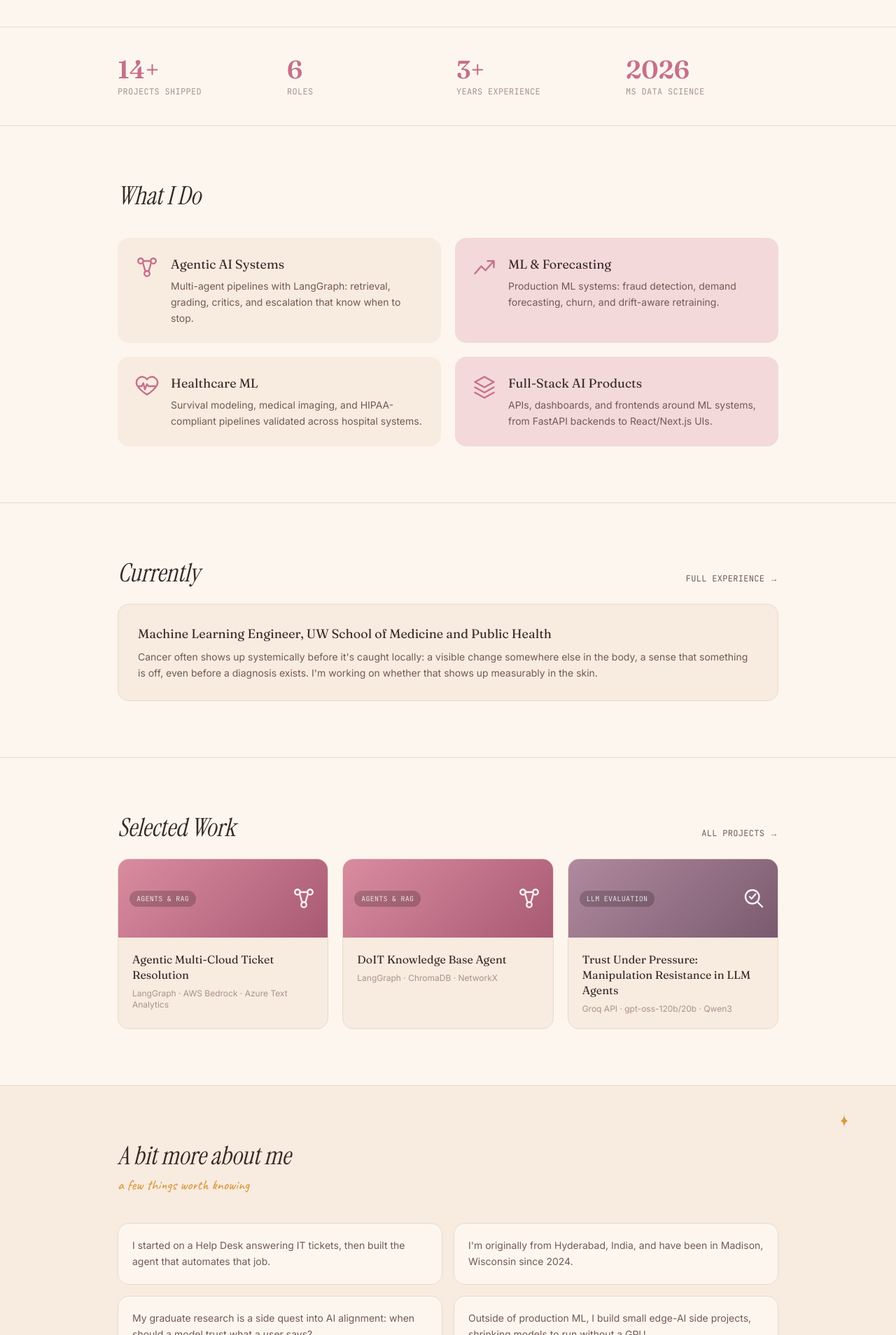
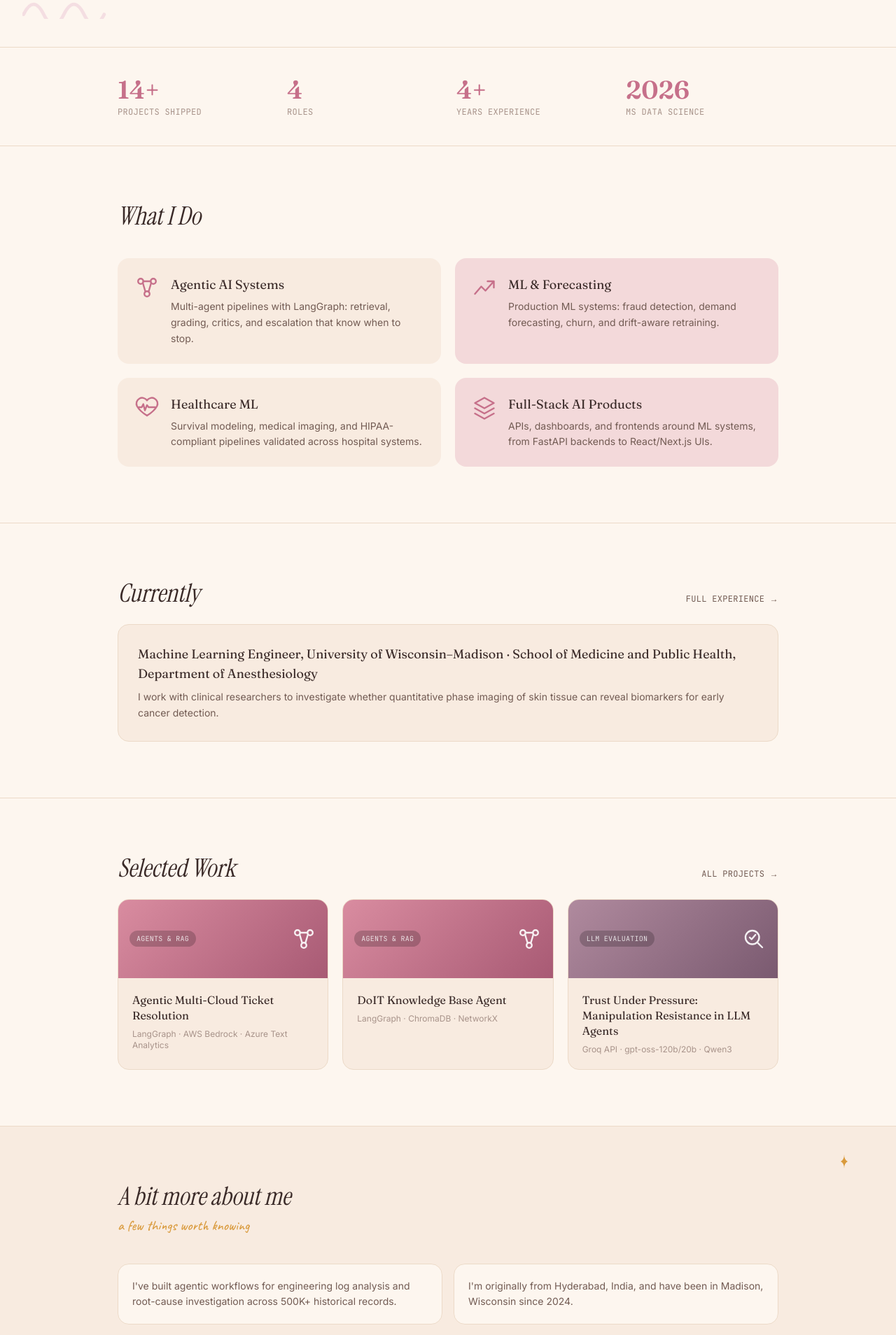
Before and after one commit to pallavisharma6802/pallavisharma6802.github.io, a Next.js app: page / in a window 1280 px wide. Shown: the part 612-2520 px from the top of the page at 70% size. Built offline with nearby package versions, Linux system fonts and the light colour scheme.

Commit message:
Align experience and skills with updated resume

```diff
--- a/src/app/experience/page.tsx
+++ b/src/app/experience/page.tsx
@@ -7,7 +7,7 @@ export const metadata: Metadata = { title: "Experience, Pallavi Sharma" };
 export default function ExperiencePage() {
   return (
     <div>
-      <PageHeader title="Experience" subtitle="Six roles, one thread: solving real problems across research, healthcare, and industry." />
+      <PageHeader title="Experience" subtitle="Four roles across financial services, enterprise AI, and healthcare research." />
       <div className="mx-auto max-w-4xl px-6 sm:px-10 pb-20">
         <ExperienceSection />
       </div>
--- a/src/components/ExperienceSection.tsx
+++ b/src/components/ExperienceSection.tsx
@@ -43,7 +43,7 @@ export default function ExperienceSection() {
             </div>
             <div className="text-sm text-ink-soft mt-0.5">{e.org}</div>
             <div className="font-mono text-xs text-ink-faint uppercase tracking-wide mt-1">
-              {e.dates} &middot; {e.duration} &middot; {e.location} &middot; {e.workMode}
+              {[e.dates, e.duration, e.location, e.workMode].filter(Boolean).join(" · ")}
             </div>
 
             <div className="mt-4 space-y-3">
--- a/src/components/StatsRow.tsx
+++ b/src/components/StatsRow.tsx
@@ -1,7 +1,9 @@
+import { experience } from "@/lib/data";
+
 const stats = [
   { value: "14+", label: "Projects Shipped" },
-  { value: "6", label: "Roles" },
-  { value: "3+", label: "Years Experience" },
+  { value: String(experience.length), label: "Roles" },
+  { value: "4+", label: "Years Experience" },
   { value: "2026", label: "MS Data Science" },
 ];
 
--- a/src/lib/data.ts
+++ b/src/lib/data.ts
@@ -14,104 +14,105 @@ export const profile = {
 export const bio = {
   greeting: "Hi, I'm Pallavi.",
   body:
-    "I'm an ML engineer with 3+ years building AI products end to end: agents, LLM pipelines, full-stack apps, and ML systems in healthcare and IT. My work is in production, used by real teams and real patients, not sitting in a notebook. I thrive in cross-functional, collaborative teams, and I lean toward customer-facing roles where I can work directly with the people using what I build. I pick up a new domain fast, and I'm focused on ML and AI work broadly. The title matters less than the problem.",
+    "I'm an ML engineer with 4+ years building AI products end to end: agents, LLM pipelines, full-stack apps, and ML systems across financial services, enterprise applications, and healthcare research. I build beyond the model: the data pipelines, APIs, and applications that make it useful. I thrive in cross-functional, collaborative teams, and I lean toward customer-facing roles where I can work directly with the people using what I build. I pick up a new domain fast, and I'm focused on ML and AI work broadly. The title matters less than the problem.",
 };
 
 
 export const experience: Experience[] = [
   {
-    role: "Machine Learning Engineer",
-    org: "UW School of Medicine and Public Health",
-    category: "Healthcare ML",
-    employmentType: "Full-time",
-    location: "Madison, Wisconsin",
-    workMode: "Hybrid",
-    dates: "Sep 2026 – Present",
-    duration: "3 mos",
-    summary: [
-      "Cancer often shows up systemically before it's caught locally: a visible change somewhere else in the body, a sense that something is off, even before a diagnosis exists. I'm working on whether that shows up measurably in the skin.",
-      "I work with clinical researchers on quantitative phase imaging (QPI), studying how dry mass, refractive index, and cell morphology in skin tissue could serve as a biomarker for systemic cancer, building PyTorch-based image analysis pipelines and using distributed computing to process large imaging datasets while testing whether the patterns hold up across samples.",
-      "The goal is a real, skin-visible biomarker for early, non-invasive cancer detection, not a pattern a model memorized.",
+    "role": "Machine Learning Engineer",
+    "org": "University of Wisconsin–Madison · School of Medicine and Public Health, Department of Anesthesiology",
+    "category": "Healthcare ML",
+    "employmentType": "",
+    "location": "Madison, Wisconsin",
+    "workMode": "",
+    "dates": "Sep 2026 – Present",
+    "duration": "",
+    "summary": [
+      "I work with clinical researchers to investigate whether quantitative phase imaging of skin tissue can reveal biomarkers for early cancer detection.",
+      "I fine-tune vision-language models in PyTorch on 100K+ QPI samples across 8+ tissue and cell categories. I redesigned single-image classification into a three-image comparative learning framework, with tissue-level sampling, input standardization, and data-quality checks.",
+      "Cell-free background controls help separate biological signals from optical artifacts. In comparisons of the single-image and three-image architectures, AUROC improved from 0.85 to 0.91, sensitivity from 82% to 89%, and specificity from 84% to 90%."
     ],
-    skills: ["Computer Vision", "PyTorch", "Distributed Computing", "Medical Imaging"],
+    "skills": [
+      "PyTorch",
+      "Vision-Language Models",
+      "Comparative Learning",
+      "Quantitative Phase Imaging",
+      "Hypothesis Testing"
+    ]
   },
   {
-    role: "Graduate Researcher",
-    org: "UW–Madison Computer Sciences",
-    category: "LLM Evaluation",
-    employmentType: "Part-time",
-    location: "Madison, Wisconsin",
-    workMode: "Hybrid",
-    dates: "Nov 2025 – May 2026",
-    duration: "7 mos",
-    summary: [
-      "Most LLM personalization research assumes preferences are stable. My research asks what happens when they aren't: when a stated preference in a moment of fear or stress isn't what someone actually wants. That question sits at the intersection of preference modeling and AI alignment.",
-      "The work spans synthetic simulation, mechanistic interpretability, and inference-time adaptation via activation steering. The most interesting finding so far: the strongest in-distribution forecasting model degraded the most under distribution shift, a reminder that clean leaderboard results don't always mean robust systems. Targeting publication.",
+    "role": "AI/ML Engineer",
+    "org": "Qualcomm",
+    "category": "Agents & RAG",
+    "employmentType": "",
+    "location": "Wisconsin, USA",
+    "workMode": "",
+    "dates": "Jan 2026 – May 2026",
+    "duration": "5 mos",
+    "summary": [
+      "Engineering logs contain the clues to an incident, but finding and connecting them takes time. I built an agentic RAG assistant for log analysis and root-cause investigation across 500K+ historical records.",
+      "The system combined LangGraph and Amazon Bedrock with OpenSearch retrieval, reaching 91% Recall@5. Supervised fine-tuning on engineering incident data improved root-cause classification accuracy from 68% to 84%.",
+      "BigQuery-backed analytical tools correlated incident patterns across 25+ variables, reducing manual investigation time by 30% in benchmark workflows. I deployed the Docker and FastAPI application on AWS EC2 with S3 storage and CloudWatch monitoring; 97% of evaluated agent workflows executed successfully."
     ],
-    skills: ["In-Context Learning", "Model Evaluation", "Mechanistic Interpretability", "LLMs"],
+    "skills": [
+      "LangGraph",
+      "Amazon Bedrock",
+      "OpenSearch",
+      "LLM Fine-Tuning",
+      "BigQuery",
+      "FastAPI",
+      "Docker"
+    ]
   },
   {
-    role: "Software Developer",
-    org: "UW–Madison Division of Information Technology (DoIT)",
-    category: "Agents & RAG",
-    employmentType: "Part-time",
-    location: "Madison, Wisconsin",
-    workMode: "Hybrid",
-    dates: "Apr 2025 – May 2026",
-    duration: "1 yr 2 mos",
-    summary: [
-      "I used to answer IT support tickets manually. Then I built a system to do it.",
-      "The interesting engineering problem wasn't retrieval; it was knowing when the system genuinely found an answer versus when it was guessing. The solution was an external grounding check the model couldn't override, combined with graph-augmented retrieval that walks semantic neighbors when the first pass misses.",
-      "The system is live, handling real queries, and when it can't answer, it says so and hands off to a human.",
+    "role": "Machine Learning Researcher",
+    "org": "University of Wisconsin–Madison · School of Medicine and Public Health, IDiA Lab",
+    "category": "Healthcare ML",
+    "employmentType": "",
+    "location": "Madison, Wisconsin",
+    "workMode": "",
+    "dates": "Oct 2024 – Oct 2025",
+    "duration": "1 yr 1 mo",
+    "summary": [
+      "At the IDiA Lab, led by Dr. Pallavi Tiwari, I worked on survival prediction using clinical data and medical images from six hospital systems.",
+      "I developed a PyTorch-based DeepHit model that improved C-index from 0.74 to 0.82 over CoxNet, with survival stratification evaluated using Kaplan–Meier curves and log-rank tests. I extracted radiomic features with PyRadiomics and used LASSO-based selection alongside clinical features.",
+      "The work also involved terabyte-scale ETL, cross-site harmonization, DICOM metadata processing, and record-level lineage. I managed secure data transfer and storage using Globus and ResearchDrive to support HIPAA-compliant research workflows."
     ],
-    skills: ["React.js", "Node.js", "LangGraph", "Retrieval"],
+    "skills": [
+      "PyTorch",
+      "DeepHit",
+      "Survival Analysis",
+      "PyRadiomics",
+      "DICOM",
+      "HIPAA-Compliant ETL"
+    ]
   },
   {
-    role: "Machine Learning Research Intern",
-    org: "UW School of Medicine and Public Health",
-    category: "Healthcare ML",
-    employmentType: "",
-    location: "Madison, Wisconsin",
-    workMode: "Hybrid",
-    dates: "Oct 2024 – Oct 2025",
-    duration: "1 yr 1 mo",
-    summary: [
-      "Clinical ML is unforgiving because the cost of a wrong prediction is a person, not a metric.",
-      "Built survival models across 6 hospital systems and replaced CoxNet with a DeepHit-based deep neural network. Midway through, I found a data prep bug quietly biasing feature selection toward scanner artifacts instead of disease signal, caught because I questioned a result that looked too clean; fixing it changed the model substantially.",
+    "role": "Data Scientist",
+    "org": "Mastercard",
+    "category": "Forecasting & MLOps",
+    "employmentType": "",
+    "location": "India",
+    "workMode": "",
+    "dates": "Apr 2022 – Aug 2024",
+    "duration": "2 yrs 5 mos",
+    "summary": [
+      "Fraud detection means finding high-risk activity while keeping legitimate payments moving. I developed and benchmarked 6+ classification models on more than 2 million financial transactions.",
+      "Using Python, SQL, XGBoost, PySpark, and Azure Databricks, I engineered behavioral features and tuned models for imbalanced data. Precision improved from 81% to 88%, recall from 72% to 79%, and F1 from 0.76 to 0.83.",
+      "I automated ETL and feature pipelines with Airflow and Databricks, reducing processing time by 30%, and tracked 20+ experiments with MLflow. Power BI dashboards helped monitor performance and prediction drift, supporting threshold adjustments that reduced false positives by 12%."
     ],
-    skills: ["Deep Neural Networks (DNN)", "Survival Analysis", "PyRadiomics", "HIPAA-Compliant ETL"],
-  },
-  {
-    role: "Data Scientist",
-    org: "SCL IT Technologies",
-    category: "Healthcare ML",
-    employmentType: "",
-    location: "India",
-    workMode: "Remote",
-    dates: "Aug 2023 – Aug 2024",
-    duration: "1 yr 1 mo",
-    summary: [
-      "Clinical trial data is only useful if it's complete and trustworthy before it reaches a statistician.",
-      "I built the pipeline end to end: Airflow jobs that pulled raw trial data from AWS S3 and Medidata Rave EDC every day, PySpark and Spark NLP to turn unstructured EHR and claims text into regulatory-compliant variables mapped to Veeva Vault (75% less time to harmonize), and an XGBoost anomaly detector that caught 94% of rule violations before Pinnacle 21 audits. Dataset completeness went from 92% to 99.8%.",
-      "I also modeled patient dropout and screen failures with LightGBM (0.79 C-index) and put predicted adverse events in Power BI for the clinical data managers.",
-    ],
-    skills: ["Data Science", "Apache Airflow", "PySpark", "XGBoost"],
-  },
-  {
-    role: "Machine Learning Intern",
-    org: "Persistent Systems",
-    category: "Forecasting & MLOps",
-    employmentType: "Internship",
-    location: "Bengaluru, Karnataka, India",
-    workMode: "Remote",
-    dates: "Jan 2024 – Apr 2024",
-    duration: "4 mos",
-    summary: [
-      "Standard churn prediction on this dataset used structured features only. I added customer service text, fine-tuned DistilBERT for sentiment and urgency, fused the embeddings with the structured features, and compared both versions properly.",
-      "The NLP features moved recall from 0.61 to 0.86, a gap large enough to suggest other structured-only datasets are leaving real signal untapped simply because no one tried the text.",
-    ],
-    skills: ["Data Analytics", "Machine Learning", "DistilBERT", "NLP"],
-  },
+    "skills": [
+      "Python",
+      "SQL",
+      "XGBoost",
+      "PySpark",
+      "Azure Databricks",
+      "Airflow",
+      "MLflow",
+      "Power BI"
+    ]
+  }
 ];
 
 export const categories = ["All", "Agents & RAG", "LLM Evaluation", "Healthcare ML", "Forecasting & MLOps", "Inference & Infra"];
@@ -133,7 +134,7 @@ export const projects: Project[] = [
     title: "DoIT Knowledge Base Agent",
     category: "Agents & RAG",
     story:
-      "I started at DoIT answering Help Desk tickets myself: NetID resets, Duo lockouts, VPN, O365. I moved into the Software Developer role, and kept the thing I'd learned on the phones: most of what an agent does is look up the same ~400 KB articles and decide how confident to be. So I built the agent that does that part.",
+      "IT support questions often come back to the same knowledge base articles. I built this project to explore how an agent can retrieve the right sources, provide cited answers, and escalate when the available information is insufficient.",
     blurb:
       "A 4-node LangGraph pipeline over 392 scraped DoIT KB articles. Classify (simple vs. complex), retrieve the top 3 unseen articles from ChromaDB, generate an answer with citations, then route: simple queries resolve in one turn, complex ones loop up to 4 turns before escalating to a human agent with the best answer still attached.",
     metrics: ["Recall@3: 95.4% (104/109 queries)", "392 KB articles indexed across 30 categories"],
@@ -275,6 +276,8 @@ export const skills: SkillGroup[] = [
       { name: "RAG / CRAG / Self-RAG", level: 90 },
       { name: "LLM Evaluation & Evals", level: 90 },
       { name: "Fine-Tuning (LoRA/PEFT)", level: 85 },
+      { name: "QLoRA", level: 80 },
+      { name: "Embeddings / Semantic Search", level: 80 },
       { name: "Vector Databases", level: 85 },
       { name: "Prompt Engineering", level: 85 },
       { name: "Tool / Function Calling", level: 85 },
@@ -305,6 +308,13 @@ export const skills: SkillGroup[] = [
       { name: "XGBoost", level: 85 },
       { name: "Scikit-learn", level: 85 },
       { name: "Feature Engineering", level: 85 },
+      { name: "Vision-Language Models (VLMs)", level: 80 },
+      { name: "Comparative Learning", level: 80 },
+      { name: "Statistical Modeling", level: 80 },
+      { name: "Hypothesis Testing / A/B Testing", level: 80 },
+      { name: "Feature Selection / LASSO", level: 80 },
+      { name: "Imbalanced Learning", level: 80 },
+      { name: "Hyperparameter Tuning / Cross-Validation", level: 80 },
     ],
   },
   {
@@ -331,6 +341,9 @@ export const skills: SkillGroup[] = [
       { name: "ECS", level: 76 },
       { name: "Glue", level: 76 },
       { name: "Rekognition", level: 72 },
+      { name: "OpenSearch", level: 80 },
+      { name: "RDS", level: 80 },
+      { name: "CloudWatch", level: 80 },
     ],
   },
   {
@@ -376,6 +389,9 @@ export const skills: SkillGroup[] = [
       { name: "Time-Series Forecasting", level: 83 },
       { name: "Kafka", level: 75 },
       { name: "Airflow", level: 78 },
+      { name: "R", level: 80 },
+      { name: "pandas / NumPy", level: 80 },
+      { name: "Power BI / Data Visualization", level: 80 },
     ],
   },
   {
@@ -396,6 +412,9 @@ export const skills: SkillGroup[] = [
       { name: "Survival Modeling", level: 85 },
       { name: "Medical Imaging (PyRadiomics/DICOM)", level: 80 },
       { name: "Quantitative Phase Imaging", level: 80 },
+      { name: "Artifact Detection / Background Controls", level: 80 },
+      { name: "Cross-Site Data Harmonization", level: 80 },
+      { name: "Globus / ResearchDrive", level: 80 },
     ],
   },
 ];
@@ -424,12 +443,12 @@ export const whatIDo = [
 ];
 
 export const facts = [
-  "I started on a Help Desk answering IT tickets, then built the agent that automates that job.",
+  "I've built agentic workflows for engineering log analysis and root-cause investigation across 500K+ historical records.",
   "I'm originally from Hyderabad, India, and have been in Madison, Wisconsin since 2024.",
-  "My graduate research is a side quest into AI alignment: when should a model trust what a user says?",
+  "I've worked on fraud detection across more than 2 million transactions, balancing detection quality against legitimate payment declines.",
   "Outside of production ML, I build small edge-AI side projects, shrinking models to run without a GPU.",
   "I finished my MS in Data Science at UW–Madison in 2026 with a 3.95 GPA.",
-  "I've worked across healthcare and IT operations, and I pick up new domains fast.",
+  "I've worked across financial services, enterprise AI, and healthcare research, and I pick up new domains fast.",
 ];
 
 export const toolLogos = [
```
